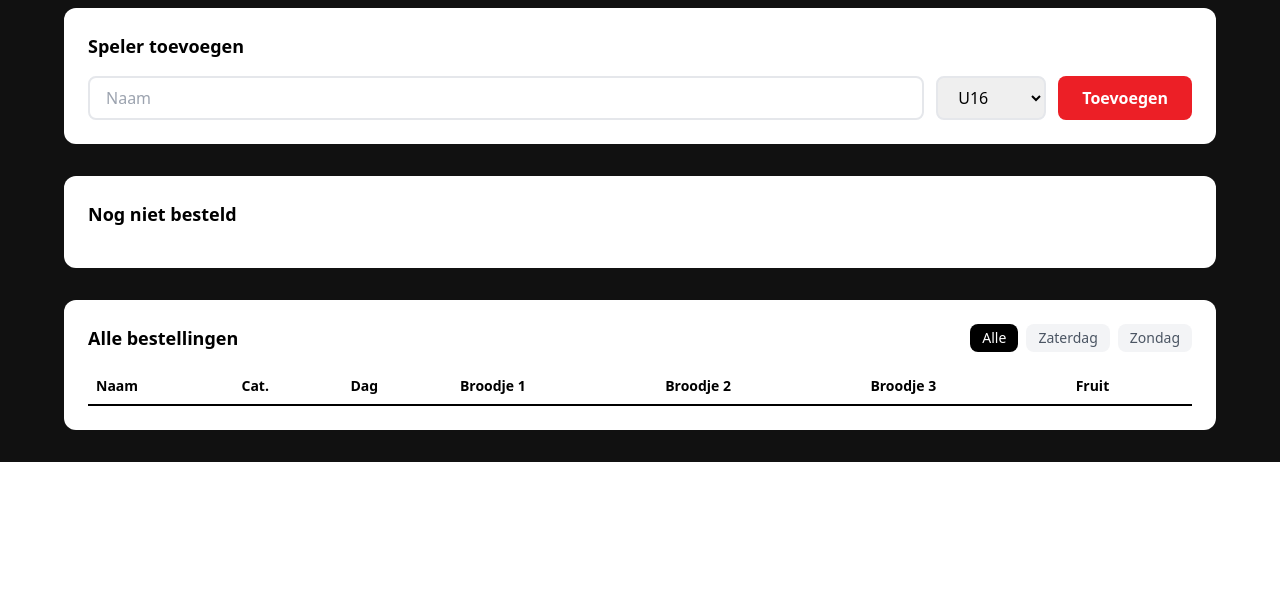
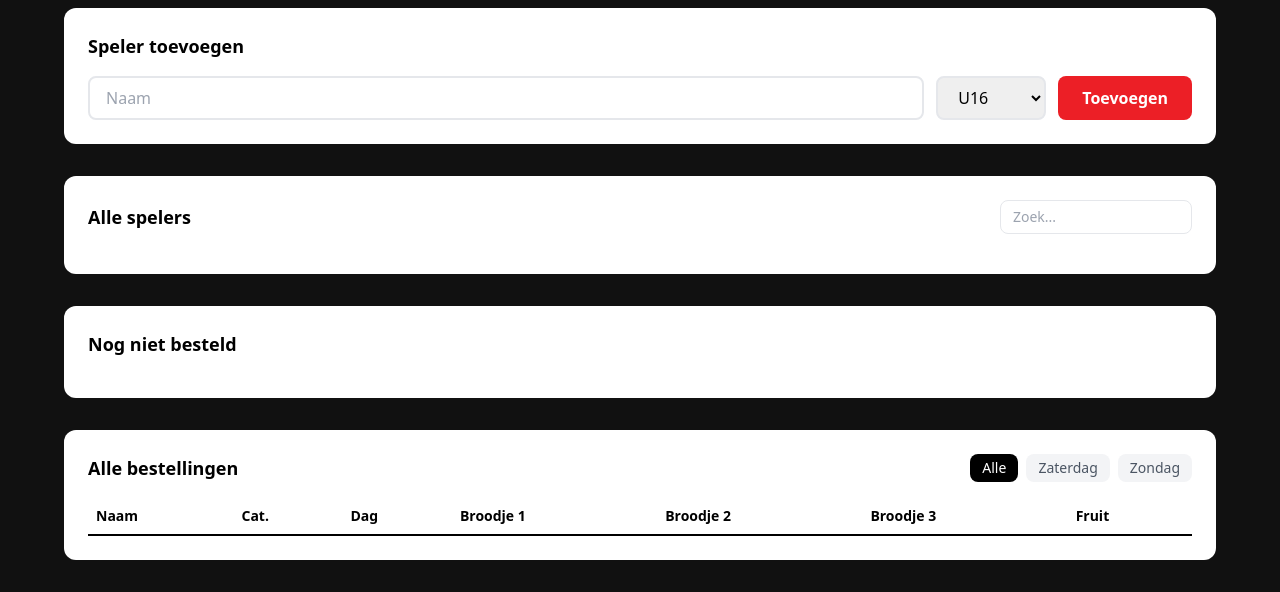
Before and after one commit to MTL667/fczemst, a FastAPI app: template app/templates/admin.html in a window 1280 px wide. Shown: the part 356-948 px from the top of the page. Before the commit the page ends 818 px from the top, so only its background shows below. Run offline with FastAPI, Linux system fonts and the light colour scheme; the template is opened without the code that fills it, so the values that code supplies are empty; data comes from the database, SQL or seed files in the repository; some libraries are stand-ins or nearby versions.

Commit message:
Add player list with delete buttons to admin panel
Co-authored-by: Cursor <cursoragent@cursor.com>

```diff
--- a/app/templates/admin.html
+++ b/app/templates/admin.html
@@ -95,6 +95,21 @@
             <p id="addPlayerMsg" class="hidden mt-2 text-sm font-medium"></p>
         </div>
 
+        <!-- Player list -->
+        <div class="bg-white rounded-xl p-6 mb-8">
+            <div class="flex items-center justify-between mb-4">
+                <h2 class="text-lg font-bold text-black">Alle spelers</h2>
+                <input
+                    type="text"
+                    id="playerSearch"
+                    placeholder="Zoek..."
+                    oninput="renderPlayerList()"
+                    class="px-3 py-1.5 border border-gray-200 rounded-lg text-sm focus:border-fcz-red focus:outline-none w-48"
+                >
+            </div>
+            <div id="playerListAdmin" class="max-h-72 overflow-y-auto space-y-1"></div>
+        </div>
+
         <!-- Missing orders -->
         <div class="bg-white rounded-xl p-6 mb-8">
             <h2 class="text-lg font-bold text-black mb-4">Nog niet besteld</h2>
@@ -132,11 +147,16 @@
 
     <script>
         let allOrders = [];
+        let allPlayers = [];
         let currentFilter = 'all';
 
         async function loadData() {
-            const res = await fetch('/api/admin/summary');
+            const [res, playersRes] = await Promise.all([
+                fetch('/api/admin/summary'),
+                fetch('/api/players?q=')
+            ]);
             const data = await res.json();
+            allPlayers = await playersRes.json();
 
             document.getElementById('statTotal').textContent = data.total_players;
             document.getElementById('statSat').textContent = data.total_orders_saturday;
@@ -149,6 +169,7 @@
 
             allOrders = data.orders;
             renderOrders();
+            renderPlayerList();
         }
 
         function renderSummary(elementId, summary) {
@@ -217,6 +238,45 @@
             `).join('');
         }
 
+        function renderPlayerList() {
+            const search = (document.getElementById('playerSearch').value || '').toLowerCase();
+            const filtered = allPlayers.filter(p => p.name.toLowerCase().includes(search));
+            const el = document.getElementById('playerListAdmin');
+
+            if (filtered.length === 0) {
+                el.innerHTML = '<p class="text-gray-400 text-sm py-2">Geen spelers gevonden</p>';
+                return;
+            }
+
+            el.innerHTML = filtered.map(p => `
+                <div class="flex items-center justify-between py-2 px-3 rounded hover:bg-gray-50 group">
+                    <div class="flex items-center gap-2">
+                        <span class="text-xs px-2 py-0.5 bg-fcz-yellow rounded font-bold text-black">${p.category}</span>
+                        <span class="text-sm text-black">${p.name}</span>
+                    </div>
+                    <button onclick="deletePlayer(${p.id}, '${p.name.replace(/'/g, "\\'")}')"
+                            class="opacity-0 group-hover:opacity-100 text-xs px-2 py-1 text-red-600 hover:bg-red-50 rounded transition-all">
+                        Verwijder
+                    </button>
+                </div>
+            `).join('');
+        }
+
+        async function deletePlayer(id, name) {
+            if (!confirm(`Weet je zeker dat je "${name}" wilt verwijderen? Alle bestellingen worden ook verwijderd.`)) return;
+
+            try {
+                const res = await fetch(`/api/admin/players/${id}`, { method: 'DELETE' });
+                if (res.ok) {
+                    loadData();
+                } else {
+                    alert('Fout bij verwijderen');
+                }
+            } catch (e) {
+                alert('Verbindingsfout');
+            }
+        }
+
         async function addPlayer() {
             const name = document.getElementById('newPlayerName').value.trim();
             const category = document.getElementById('newPlayerCategory').value;
```
